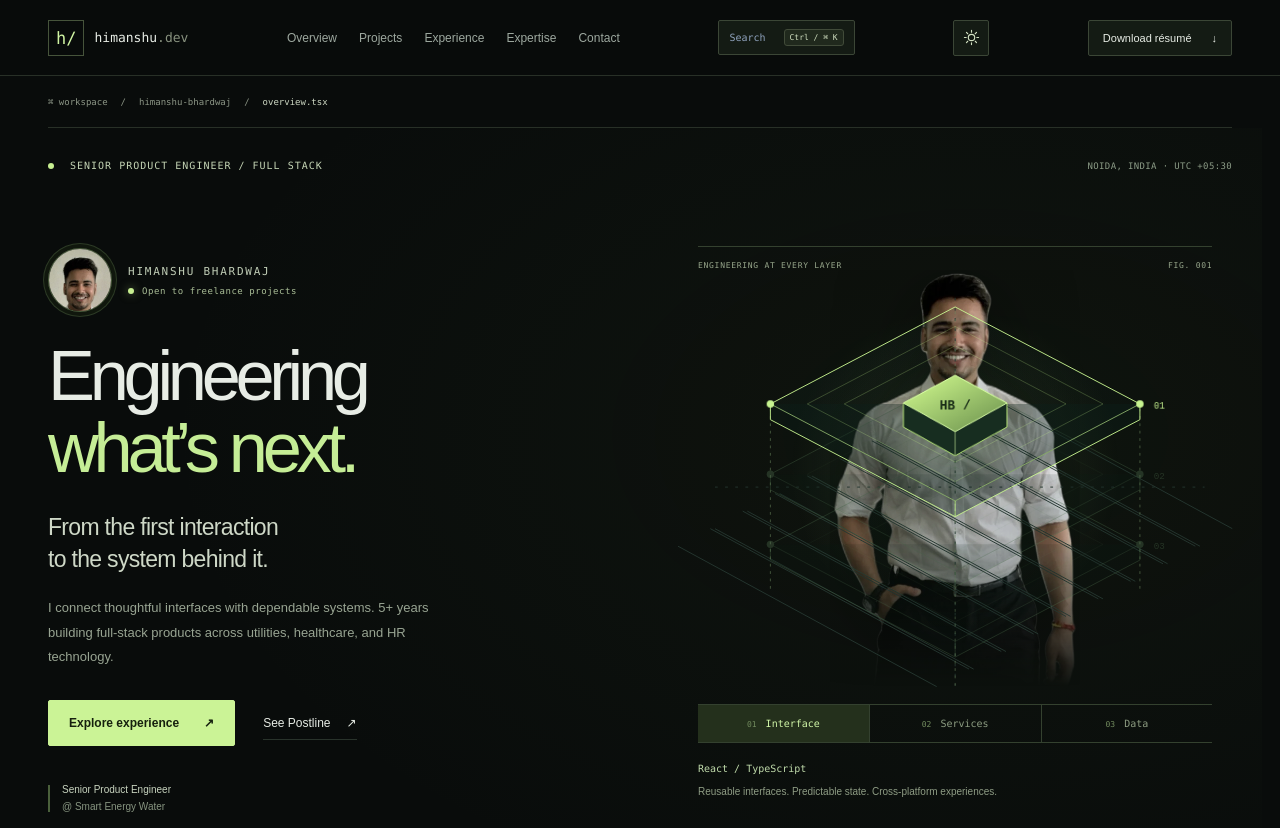
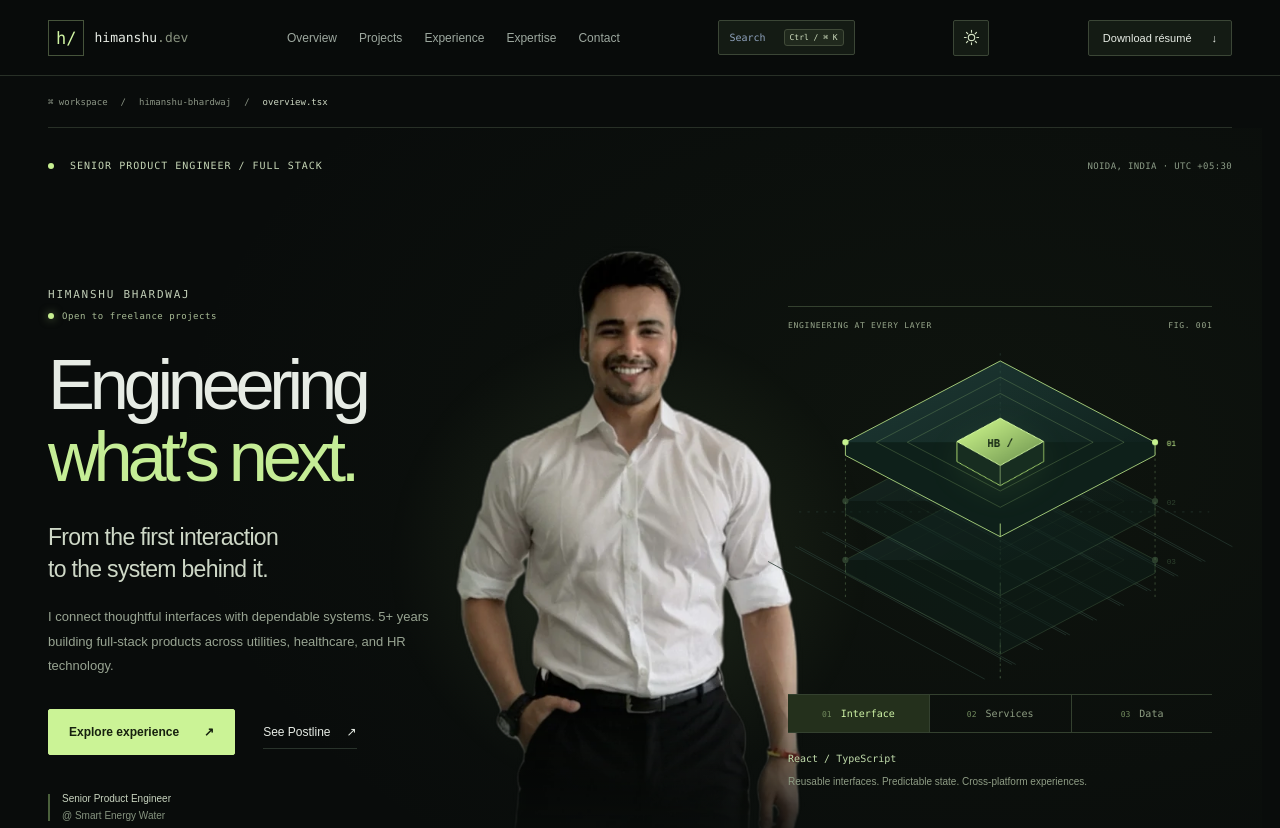
Before and after one commit to bhardwajhimanshu2515/Himanshu_Bhardwaj_Portfolio, a Next.js app: page / in a window 1280 px wide. Shown: the top 828 px of the page. Built offline with nearby package versions, Linux system fonts and the light colour scheme.

Commit message:
Stand the hero portrait between the copy and the diagram
The cut-out now has its own column, so the diagram keeps its solid layers. The small avatar is dropped to avoid showing the same face twice.

```diff
--- a/app/lab.css
+++ b/app/lab.css
@@ -253,10 +253,11 @@ html[data-theme=light] .theme-toggle .icon-moon{display:block}
 html[data-theme=light]{filter:invert(1) hue-rotate(180deg);background:#090c0b}
 html[data-theme=light] img,html[data-theme=light] video{filter:invert(1) hue-rotate(180deg)}
 @media(max-width:760px){.theme-toggle{width:34px;height:34px}}
-/* Portrait standing behind the hero diagram */
-.core-stage{position:relative;isolation:isolate}
-.core-portrait{position:absolute;z-index:-1;left:50%;top:50%;height:100%;width:auto;transform:translate(-50%,-50%);pointer-events:none;user-select:none;opacity:1;-webkit-mask-image:linear-gradient(to bottom,#000 62%,transparent 96%);mask-image:linear-gradient(to bottom,#000 62%,transparent 96%);filter:drop-shadow(0 20px 40px #0008)}
-.core-stage:before{content:"";position:absolute;z-index:-2;left:50%;top:6%;width:62%;aspect-ratio:1;transform:translateX(-50%);border-radius:50%;background:radial-gradient(circle,#c7ef9122,transparent 68%)}
-.core-stage .core-plane path[fill="url(#plane-fill)"]{fill-opacity:.14}.core-stage .core-plane path[fill="#0e201a"]{fill-opacity:.35}
-.core-stage .core-plane:not(.selected){opacity:.38}
-html[data-theme=light] .core-portrait{filter:invert(1) hue-rotate(180deg)}
+/* Portrait standing between the hero copy and the diagram */
+.hero-grid{grid-template-columns:minmax(0,1fr) minmax(210px,.5fr) minmax(0,1.05fr);gap:28px;align-items:center}
+.hero-portrait{margin:0;align-self:end;justify-self:center;position:relative;height:100%;max-height:620px;min-height:440px;display:flex;align-items:flex-end;pointer-events:none}
+.hero-portrait:before{content:"";position:absolute;left:50%;bottom:6%;width:150%;aspect-ratio:1;transform:translateX(-50%);border-radius:50%;background:radial-gradient(circle,#c7ef911c,transparent 64%);z-index:-1}
+.hero-portrait img{display:block;height:100%;width:auto;max-width:none;object-fit:contain;object-position:bottom;-webkit-mask-image:linear-gradient(to bottom,#000 70%,transparent 99%);mask-image:linear-gradient(to bottom,#000 70%,transparent 99%)}
+.hero-id{display:block;margin-bottom:28px}.hero-id .hello{margin-bottom:10px}
+@media(max-width:1100px){.hero-grid{grid-template-columns:1fr minmax(200px,.7fr);gap:32px}.hero-portrait{min-height:420px}.hero-grid .engineering-core{grid-column:1/-1;max-width:680px;width:100%;justify-self:center}}
+@media(max-width:760px){.hero-grid{grid-template-columns:1fr}.hero-portrait{height:400px;min-height:0;margin-block:-10px -24px}.hero-grid .engineering-core{grid-column:auto}}
--- a/app/page.js
+++ b/app/page.js
@@ -6,7 +6,7 @@ const github = "https://github.com/bhardwajhimanshu2515";
 const medium = "https://medium.com/@bhardwajhimanshu2515";
 const postlineRepo = "https://github.com/bhardwajhimanshu2515/postline";
 const fxTargets = [
-  [".hero-copy > *", "up"], [".engineering-core", "zoom"], [".impact-strip > div", "flip"],
+  [".hero-copy > *", "up"], [".hero-portrait", "up"], [".engineering-core", "zoom"], [".impact-strip > div", "flip"],
   [".projects-head", "up"], [".postline-copy > :not(h2)", "up"], [".promo-frame", "zoom"], [".promo figcaption", "up"], ["#projects-title", "zoom"], [".postline-flow", "right"],
   [".thesis-title", "left"], [".thesis-points article", "flip"],
   [".lab-introduction > *", "left"], [".system-explorer", "right"],
@@ -111,7 +111,6 @@ function EngineeringCore() {
   return <div className="engineering-core">
     <div className="core-caption"><span>ENGINEERING AT EVERY LAYER</span><span>FIG. 001</span></div>
     <div className="core-stage">
-    <img className="core-portrait" src="/himanshu-cutout.webp" alt="" aria-hidden="true" width="467" height="810" fetchPriority="high" />
     <svg className={`core-diagram layer-${layer}`} viewBox="0 0 600 470" role="img" aria-label={`Full-stack architecture illustration. Selected layer: ${layers[layer][1]}`}>
       <defs>
         <linearGradient id="plane-fill" x1="0" y1="0" x2="1" y2="1"><stop stopColor="#254945" stopOpacity=".7" /><stop offset="1" stopColor="#091914" stopOpacity=".9" /></linearGradient>
@@ -261,7 +260,8 @@ export default function Home() {
         <div className="workspace-path"><span><span aria-hidden="true">⌘</span> workspace</span><span>/</span><span>himanshu-bhardwaj</span><span>/</span><b>overview.tsx</b></div>
         <div className="hero-intro"><span className="eyebrow"><i /> SENIOR PRODUCT ENGINEER / FULL STACK</span><span className="location">NOIDA, INDIA · UTC +05:30</span></div>
         <div className="hero-grid">
-          <div className="hero-copy"><div className="hero-id"><img src="/himanshu-avatar.jpg" alt="Himanshu Bhardwaj" width="64" height="64" /><div><p className="hello">HIMANSHU BHARDWAJ</p><span className="hero-status"><i /> Open to freelance projects</span></div></div><h1>Engineering<br /><span>what’s next.</span></h1><p className="hero-thesis">From the first interaction<br />to the system behind it.</p><p className="intro">I connect thoughtful interfaces with dependable systems. 5+ years building full-stack products across utilities, healthcare, and HR technology.</p><div className="actions"><a className="button" href="#experience">Explore experience <span aria-hidden="true">↗</span></a><a className="text-link" href="#projects">See Postline <span aria-hidden="true">↗</span></a></div><div className="current-position"><span className="position-line" /><p>Senior Product Engineer <span>@ Smart Energy Water</span></p></div></div>
+          <div className="hero-copy"><div className="hero-id"><p className="hello">HIMANSHU BHARDWAJ</p><span className="hero-status"><i /> Open to freelance projects</span></div><h1>Engineering<br /><span>what’s next.</span></h1><p className="hero-thesis">From the first interaction<br />to the system behind it.</p><p className="intro">I connect thoughtful interfaces with dependable systems. 5+ years building full-stack products across utilities, healthcare, and HR technology.</p><div className="actions"><a className="button" href="#experience">Explore experience <span aria-hidden="true">↗</span></a><a className="text-link" href="#projects">See Postline <span aria-hidden="true">↗</span></a></div><div className="current-position"><span className="position-line" /><p>Senior Product Engineer <span>@ Smart Energy Water</span></p></div></div>
+          <figure className="hero-portrait"><img src="/himanshu-cutout.webp" alt="Himanshu Bhardwaj" width="467" height="810" fetchPriority="high" /></figure>
           <EngineeringCore />
         </div>
         <div className="impact-strip">{[["5+","Years of engineering experience"],["20%","Lower application load time¹"],["30%","Higher development efficiency¹"],["25%","Fewer system crashes¹"]].map(([metric,label],index) => <div key={metric}><span className="metric-index">0{index + 1} / {["EXPERIENCE","PERFORMANCE","VELOCITY","RELIABILITY"][index]}</span><strong>{metric}</strong><span>{label}</span></div>)}</div><p className="metric-note">¹ Results from my work on American Water at Smart Energy Water.</p>
```
